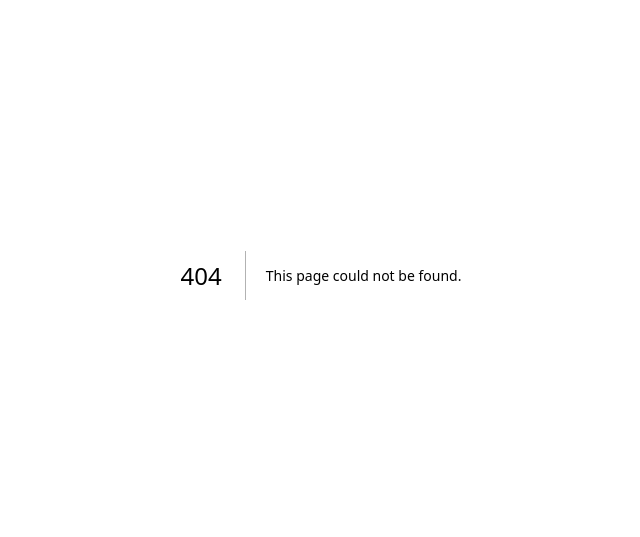
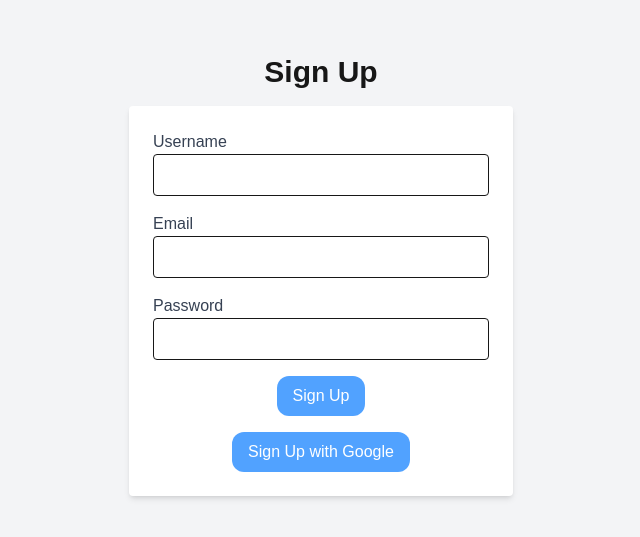
Before and after one commit to Honorine-Ishimwe/SpotMood, a Next.js app: page /signup in a window 1280 px wide. Before the commit this address had no page. Shown: the part 125-662 px from the top of the page, without its empty margins (319-959 px from the left). Built offline with nearby package versions, Linux system fonts and the light colour scheme.

Commit message:
sign up page

```diff
--- /dev/null
+++ b/pages/signup/index.js
@@ -0,0 +1,29 @@
+
+export default function Signup() {
+    return(
+        <div className="flex flex-col items-center justify-center min-h-screen bg-gray-100">
+            <h1 className="text-3xl font-bold mb-4">Sign Up</h1>
+            <form className="bg-white p-6 rounded shadow-md w-full max-w-sm">
+                <div className="mb-4">
+                    <label htmlFor="username" className="block text-gray-700">Username</label>
+                    <input type="text" id="username" className="border rounded w-full py-2 px-3" />
+                </div>
+                <div className="mb-4">
+                    <label htmlFor="email" className="block text-gray-700">Email</label>
+                    <input type="email" id="email" className="border rounded w-full py-2 px-3" />
+                </div>
+                <div className="mb-4">
+                    <label htmlFor="password" className="block text-gray-700">Password</label>
+                    <input type="password" id="password" className="border rounded w-full py-2 px-3" />
+                </div>
+                <button type="submit" className="bg-blue-400 text-white py-2 px-4 rounded-xl block mx-auto">
+                    Sign Up
+                </button>
+                 {/*add sign up with google button*/}
+                <button type="button" className="bg-blue-400 text-white py-2 px-4 rounded-xl block mx-auto mt-4">
+                    Sign Up with Google
+                </button>
+            </form>
+        </div>
+    )
+}
```
